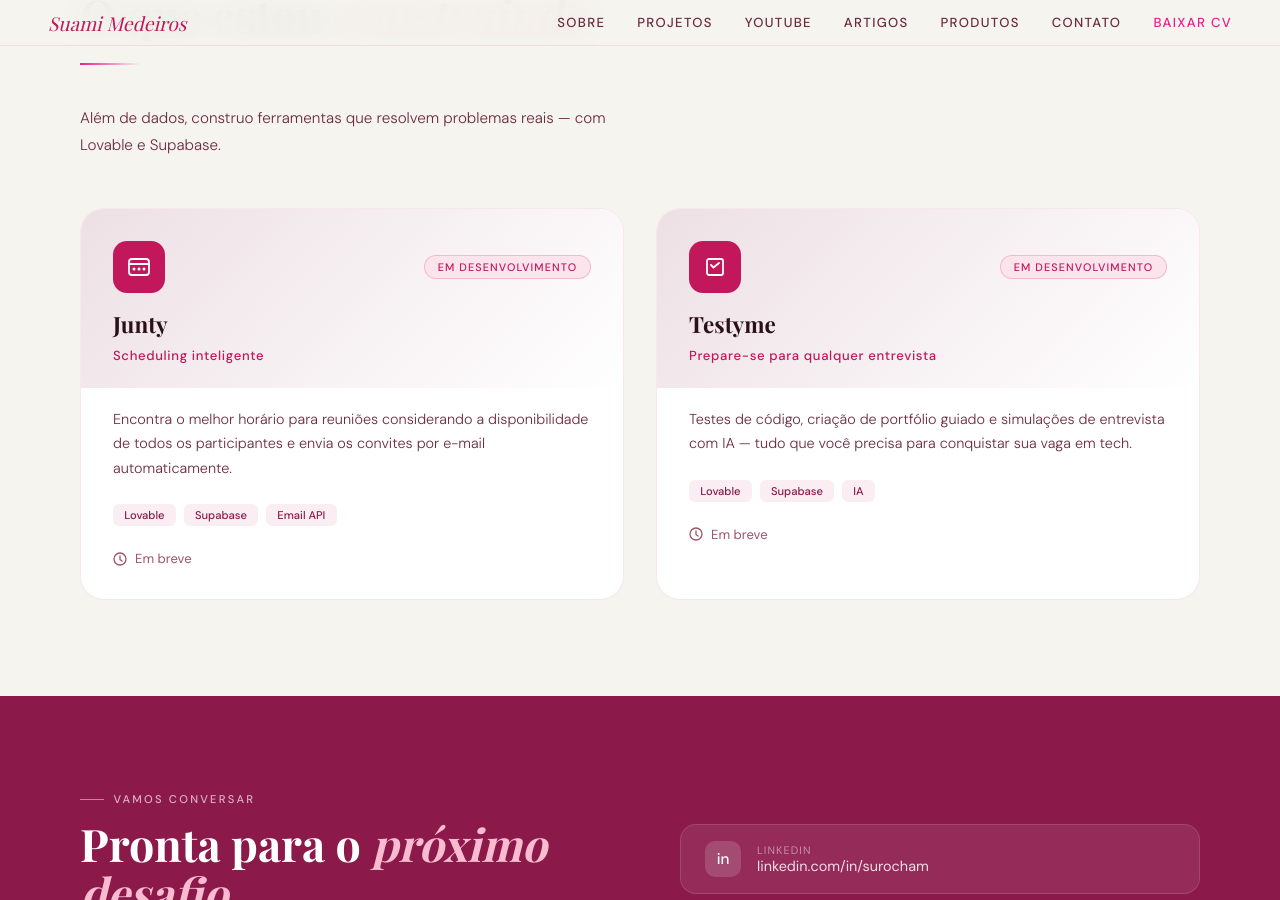
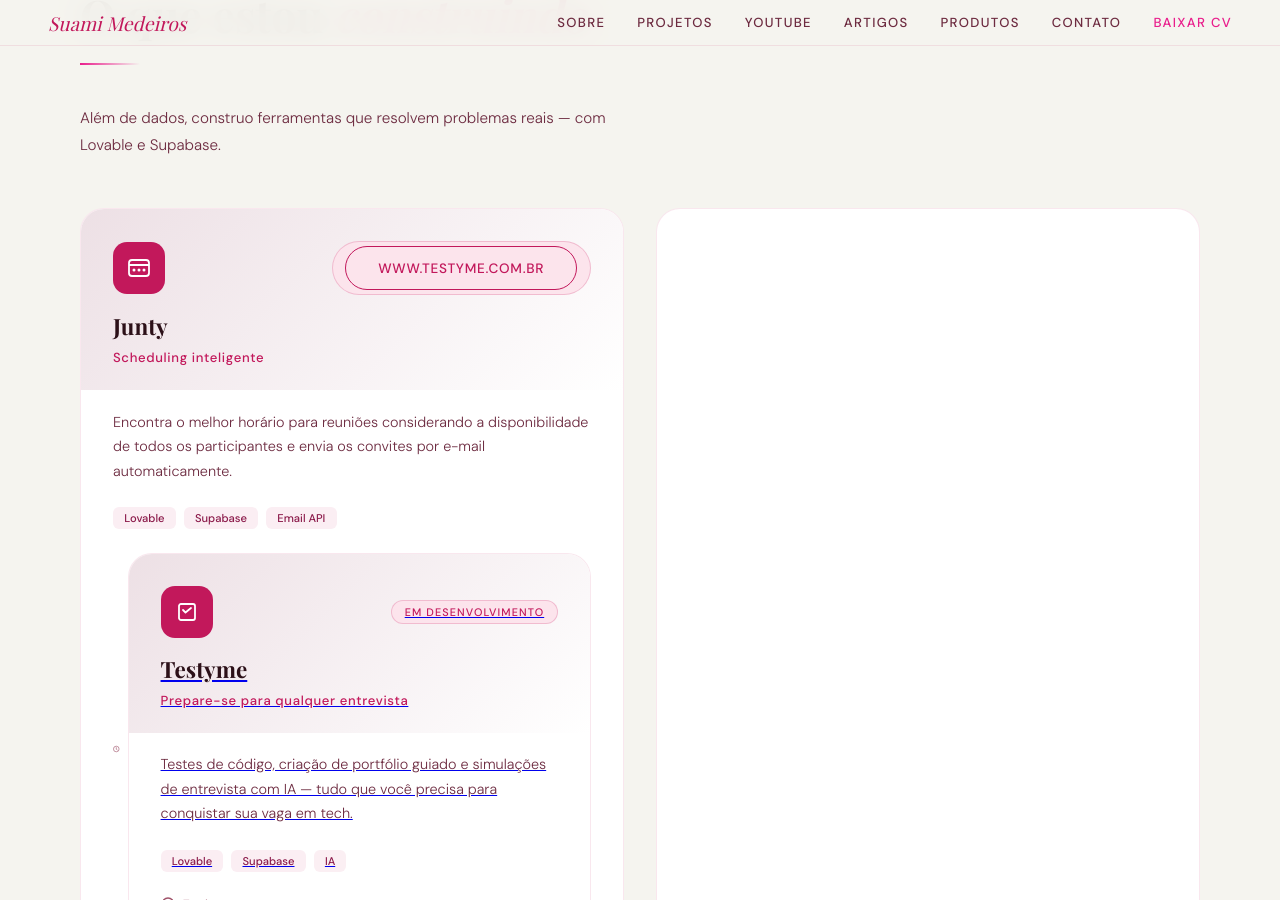
Before and after one commit to surocham/surocham.github.io, a Jekyll site: the page built from index.md, in a window 1280 px wide and 900 px high, scrolled down 4093 px. Built offline with Jekyll 4.4.1, drawn with Linux system fonts in a browser that asks for light colours; nearby versions of some CDN libraries; some web fonts are replaced; our own code applies the rules of GitHub Pages for plain Markdown files.

Commit message:
add insert link junty and testyme

```diff
--- a/_layouts/default.html
+++ b/_layouts/default.html
@@ -410,7 +410,7 @@
               <circle cx="18" cy="15" r="1.5" fill="white"/>
             </svg>
           </div>
-          <span style="font-size:0.68rem; letter-spacing:0.1em; text-transform:uppercase; background:#FCE4EC; color:#C2185B; border:1px solid rgba(194,24,91,0.2); padding:0.25rem 0.8rem; border-radius:50px; font-weight:500;">Em desenvolvimento</span>
+          <span style="font-size:0.68rem; letter-spacing:0.1em; text-transform:uppercase; background:#FCE4EC; color:#C2185B; border:1px solid rgba(194,24,91,0.2); padding:0.25rem 0.8rem; border-radius:50px; font-weight:500;"><a href="https://www.testyme.com.br" target="_blank" class="btn-outline" >www.testyme.com.br</a></span>
         </div>
         <h3 style="font-family:'Playfair Display',serif; font-size:1.4rem; font-weight:700; color:#2C1018; margin-bottom:0.5rem;">Junty</h3>
         <p style="font-size:0.82rem; color:#C2185B; font-weight:500; letter-spacing:0.05em;">Scheduling inteligente</p>
@@ -426,7 +426,9 @@
         </div>
         <span style="font-size:0.82rem; color:#A0536A; display:flex; align-items:center; gap:0.5rem;">
           <svg width="14" height="14" viewBox="0 0 14 14" fill="none"><circle cx="7" cy="7" r="6" stroke="#A0536A" stroke-width="1.3"/><path d="M7 4v3.5l2 1.5" stroke="#A0536A" stroke-width="1.3" stroke-linecap="round"/></svg>
-          Em breve
+          <a href="usejunty.lovable.app" target="_blank" class="btn-outline>
+            usejunty.lovable.app
+          </a>
         </span>
       </div>
     </div>
```
